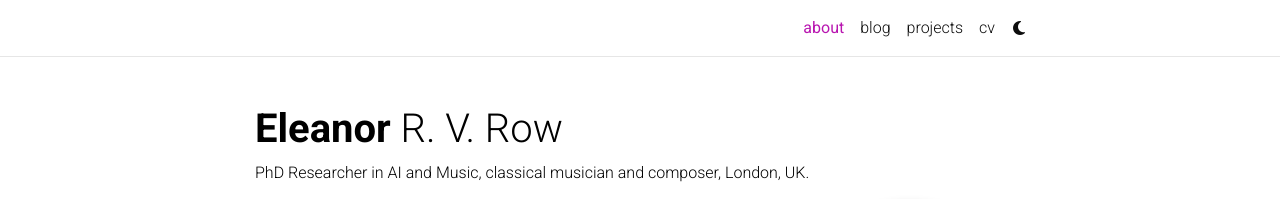
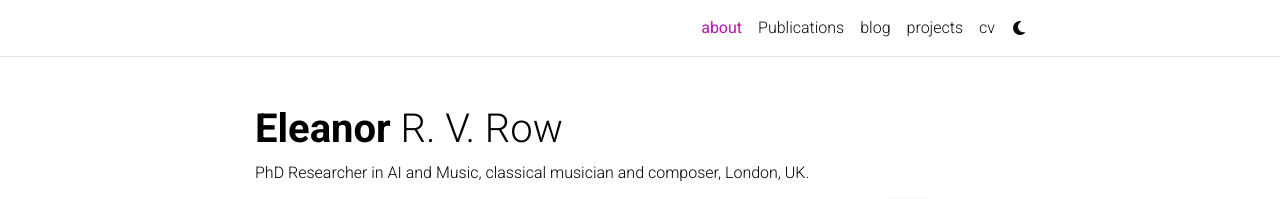
Before and after one commit to ellielikescats/ellielikescats.github.io, a Jekyll site: the page built from _pages/about.md, in a window 1280 px wide. Shown: the top 199 px of the page. Built offline with Jekyll 4.4.1, drawn with Linux system fonts in a browser that asks for light colours; full-size pictures stand in for the smaller copies a plugin makes; emoji names are drawn with the system emoji font; some web fonts are replaced; comment, search, counter and statistics services are not loaded; a style sheet for code colours, icons or effects is not loaded.

Commit message:
permanently add publications to navigation bar

```diff
--- a/_includes/header.html
+++ b/_includes/header.html
@@ -51,6 +51,15 @@
                   {%- endif -%}
                 </a>
               </li>
+
+              <li class="nav-item {% if page.url contains '/publications/' %}active{% endif %}">
+                <a class="nav-link" href="https://ellielikescats.github.io/publications/">Publications
+                  {%- if page.url contains '/publications/' -%}
+                  <span class="sr-only">(current)</span>
+                  {%- endif -%}
+                </a>
+              </li>
+
 
               <!-- Other pages -->
               {%- assign sorted_pages = site.pages | sort: "nav_order" -%}
```
